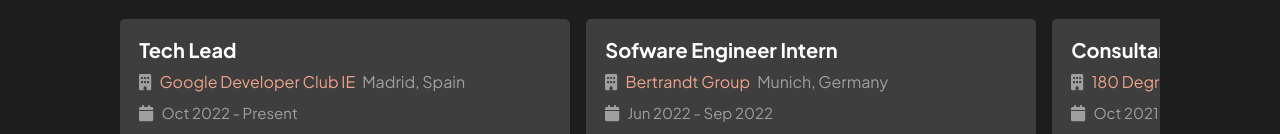
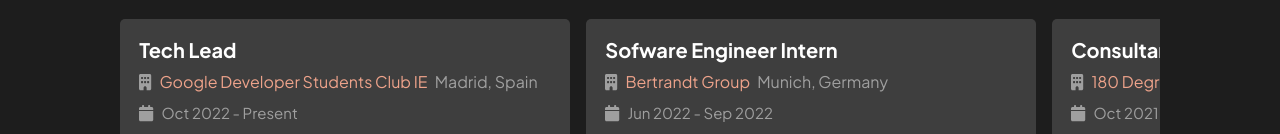
Before and after one commit to nicholasdieke/personal-site, a React (Create React App) app: page / in a window 1280 px wide. Shown: the part 818-952 px from the top of the page. Built offline with nearby package versions, Linux system fonts and the light colour scheme.

Commit message:
changed wording

```diff
--- a/src/ExperienceSection.js
+++ b/src/ExperienceSection.js
@@ -9,7 +9,7 @@
   let experiences = [
     {
       title: "Tech Lead",
-      insitution: "Google Developer Club IE",
+      insitution: "Google Developer Students Club IE",
       address: "Madrid, Spain",
       body: "Lorem Ipsum has been the industry's standard dummy text ever since the 1500s, when an unknown printer took a galley of type and scrambled it to make a type specimen book. It has survived not only five centuries, but also the leap into electronic typesetting, remaining essentially unchanged.",
       skills: [],
```
